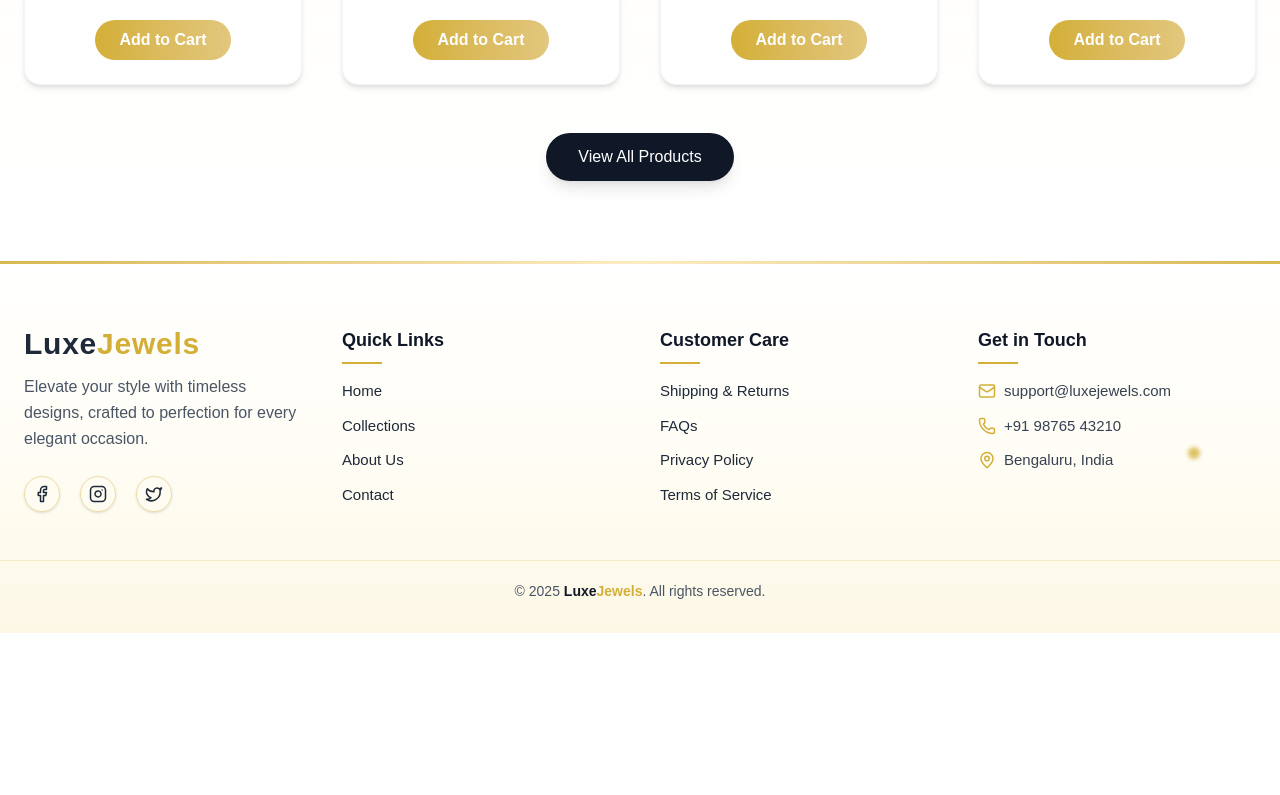
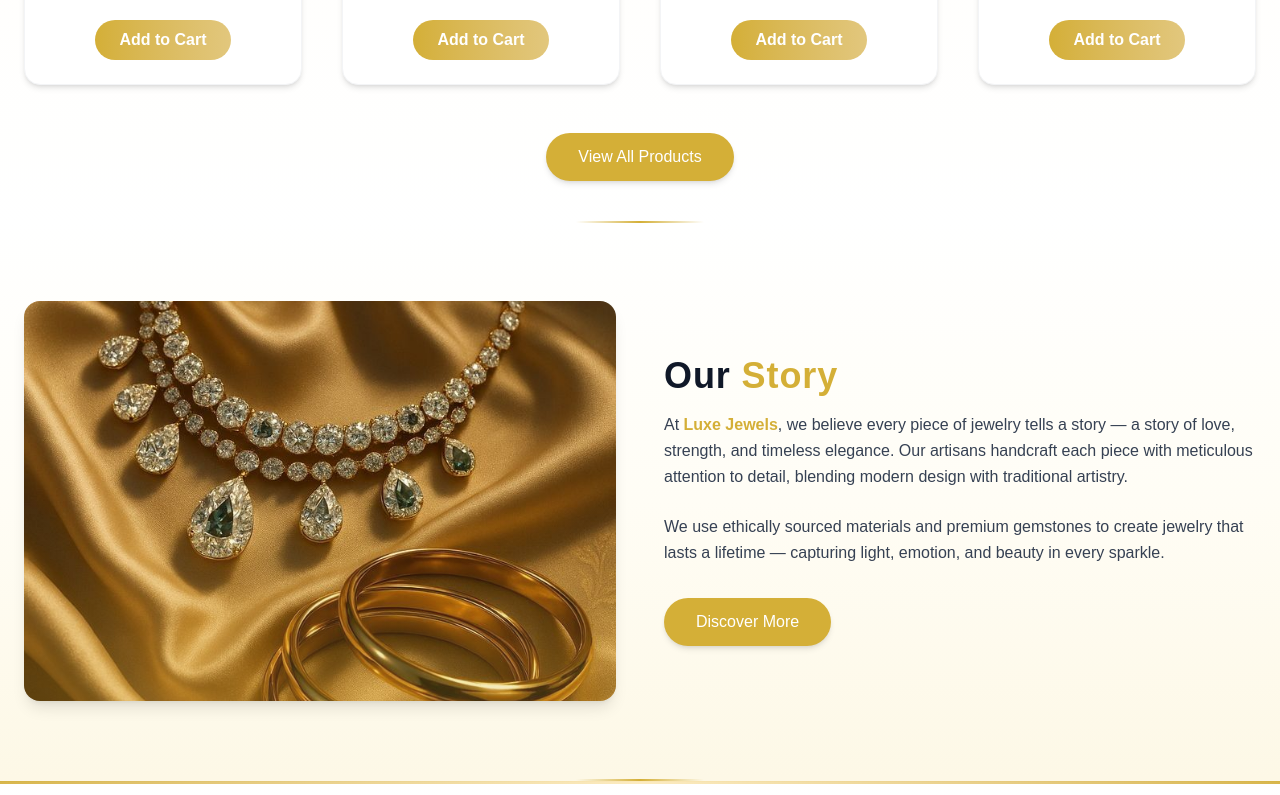
Before and after one commit to IT-Alliance-Tech/ecommerce-frontend, a Next.js app: page / in a window 1280 px wide. Shown: the part 1765-2560 px from the top of the page. Before the commit the page ends 2398 px from the top, so only its background shows below. Built offline with nearby package versions, Linux system fonts and the light colour scheme.

Commit message:
updates on our story section

```diff
--- a/src/app/page.js
+++ b/src/app/page.js
@@ -5,6 +5,7 @@ import HeroSection from "../components/HeroSection";
 import BestSellers from "@/components/BestSellers";
 import Header from "@/components/Header";
 import Footer from "@/components/Footer";
+import BrandStory from "@/components/BrandStory";
 
 
 export default function HomePage() {
@@ -14,6 +15,7 @@ export default function HomePage() {
       <HeroSection />
       <FeaturedCollections />
       <BestSellers />
+      <BrandStory />
       <Footer />
 
 
--- a/src/components/BestSellers.js
+++ b/src/components/BestSellers.js
@@ -89,7 +89,7 @@ export default function BestSellers() {
         <div className="mt-12">
           <a
             href="/products"
-            className="inline-block px-8 py-3 bg-gray-900 text-white rounded-full font-medium hover:bg-gray-800 transition shadow-lg"
+            className="inline-block px-8 py-3 rounded-full bg-[#d4af37] text-white font-medium hover:bg-[#c49c2d] transition-all shadow-md hover:shadow-lg"
           >
             View All Products
           </a>
--- /dev/null
+++ b/src/components/BrandStory.js
@@ -0,0 +1,56 @@
+"use client";
+
+import Image from "next/image";
+import storyImg from "../../public/brand.png"; // Replace with your brand image
+
+export default function BrandStory() {
+  return (
+    <section
+      className="relative w-full py-16 md:py-20 bg-gradient-to-b from-white via-[#fffdf5] to-[#fdf8e6] overflow-hidden mt-[-40px]"
+      data-theme="light"
+    >
+      {/* Gold Decorative Top Line */}
+      <div className="absolute top-0 left-1/2 -translate-x-1/2 w-32 h-[2px] bg-gradient-to-r from-transparent via-[#d4af37] to-transparent" />
+
+      <div className="max-w-7xl mx-auto px-6 grid md:grid-cols-2 gap-12 items-center">
+        {/* Image */}
+        <div className="relative w-full h-[400px] rounded-2xl overflow-hidden shadow-lg group">
+          <Image
+            src={storyImg}
+            alt="Luxe Jewels Craftsmanship"
+            fill
+            className="object-cover group-hover:scale-105 transition-transform duration-700 ease-out"
+          />
+          <div className="absolute inset-0 bg-gradient-to-t from-[#d4af37]/25 via-transparent to-transparent" />
+        </div>
+
+        {/* Text Content */}
+        <div className="text-center md:text-left">
+          <h2 className="text-4xl font-bold mb-4 text-gray-900 tracking-wide">
+            Our <span className="text-[#d4af37]">Story</span>
+          </h2>
+          <p className="text-gray-700 leading-relaxed mb-6 text-[15px] md:text-base">
+            At <span className="font-semibold text-[#d4af37]">Luxe Jewels</span>, we believe every piece of jewelry tells a story —
+            a story of love, strength, and timeless elegance. Our artisans handcraft
+            each piece with meticulous attention to detail, blending modern design with
+            traditional artistry.
+          </p>
+          <p className="text-gray-700 leading-relaxed mb-8 text-[15px] md:text-base">
+            We use ethically sourced materials and premium gemstones to create jewelry
+            that lasts a lifetime — capturing light, emotion, and beauty in every sparkle.
+          </p>
+
+          <a
+            href="/about"
+            className="inline-block px-8 py-3 rounded-full bg-[#d4af37] text-white font-medium hover:bg-[#c49c2d] transition-all shadow-md hover:shadow-lg"
+          >
+            Discover More
+          </a>
+        </div>
+      </div>
+
+      {/* Bottom Decorative Line */}
+      <div className="absolute bottom-0 left-1/2 -translate-x-1/2 w-32 h-[2px] bg-gradient-to-r from-transparent via-[#d4af37] to-transparent" />
+    </section>
+  );
+}
```
Also changed, not shown: public/brand.png (added).
